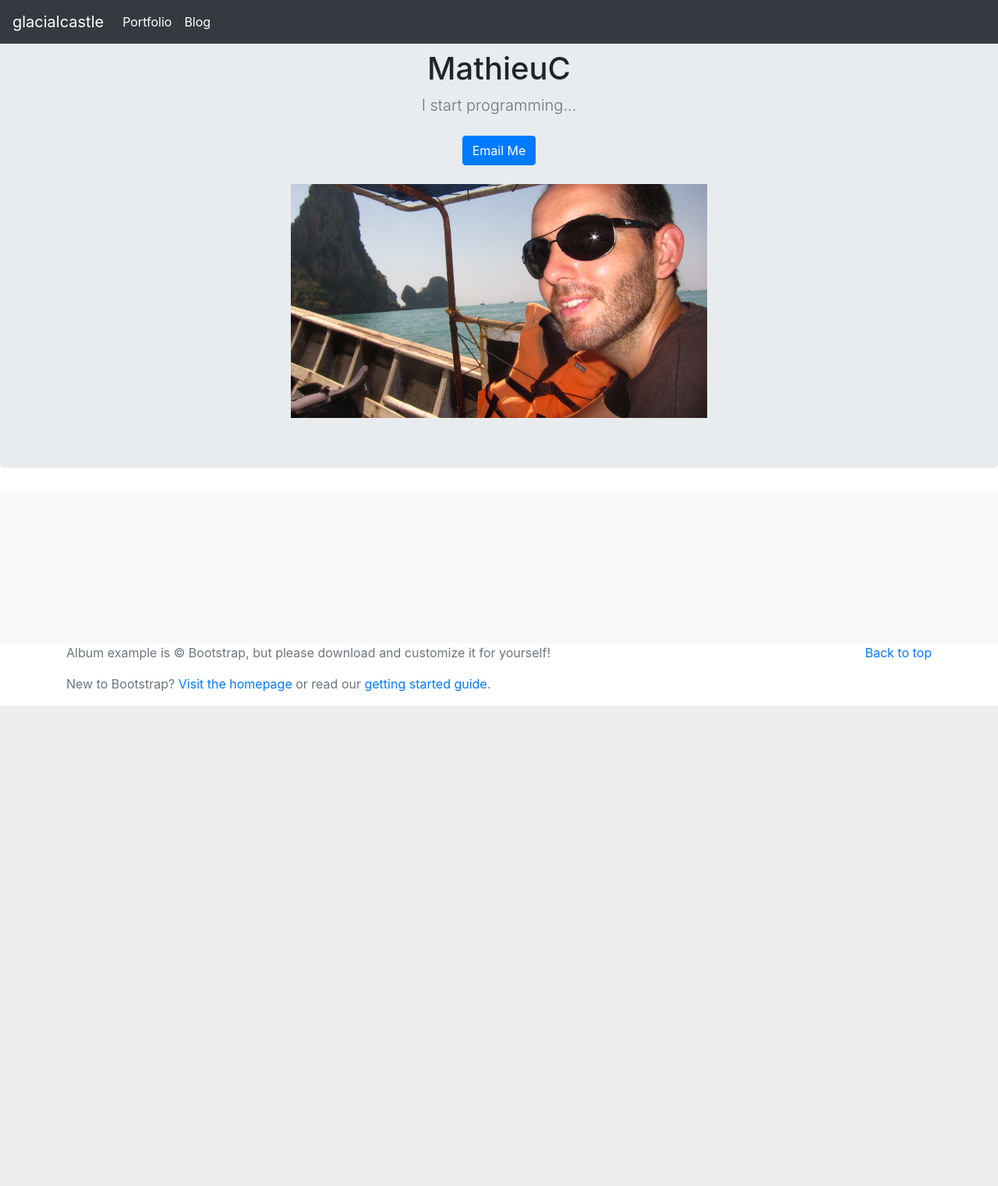
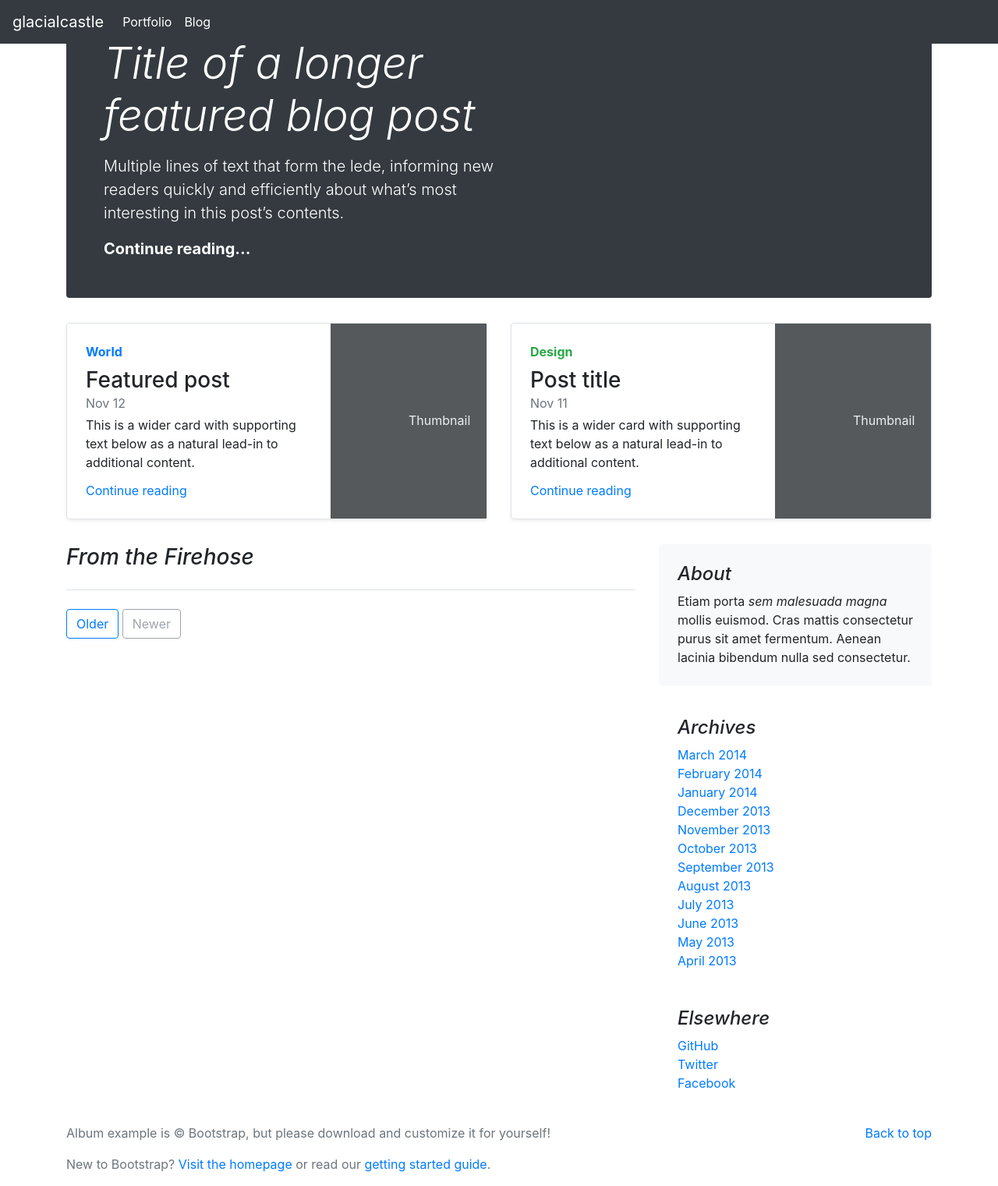
Before and after one commit to mathieuc22/glacialcastle, a Django app: page /blog/ in a window 1280 px wide. Shown: the whole page at 78% size. Before the commit the page ends 905 px from the top, so only its background shows below. Run offline with Django 3.2, Linux system fonts and the light colour scheme; data that the repository does not hold is empty; parts of the project's set-up code (start-up, migrations or seed data) failed here and were passed over; some libraries are stand-ins or nearby versions.

Commit message:
change blog template

```diff
--- a/app/blog/templates/blog/post_list.html
+++ b/app/blog/templates/blog/post_list.html
@@ -1,25 +1,112 @@
 {% extends 'base.html' %}
 
+{% block content %}
 
-{% block content %}
-{% if user.is_authenticated %}
-<a href="{% url 'post_new' %}" class="top-menu">Add</a>
-{% endif %}
-<div class="album py-5 bg-light">
-  <div class="container">
-      <div class="row">
-    <div class="col-md-8">
-    {% for post in posts %}
-        <div class="post">
-            <div class="date">
-                {{ post.published_date }}
-            </div>
-            <h2><a href="{% url 'post_detail' pk=post.pk %}">{{ post.title }}</a></h2>
-            <p>{{ post.text|linebreaksbr }}</p>
+
+    <div class="container">
+  <div class="jumbotron p-4 p-md-5 text-white rounded bg-dark">
+    <div class="col-md-6 px-0">
+      <h1 class="display-4 font-italic">Title of a longer featured blog post</h1>
+      <p class="lead my-3">Multiple lines of text that form the lede, informing new readers quickly and efficiently about what’s most interesting in this post’s contents.</p>
+      <p class="lead mb-0"><a href="#" class="text-white font-weight-bold">Continue reading...</a></p>
+    </div>
+  </div>
+
+  <div class="row mb-2">
+    <div class="col-md-6">
+      <div class="row no-gutters border rounded overflow-hidden flex-md-row mb-4 shadow-sm h-md-250 position-relative">
+        <div class="col p-4 d-flex flex-column position-static">
+          <strong class="d-inline-block mb-2 text-primary">World</strong>
+          <h3 class="mb-0">Featured post</h3>
+          <div class="mb-1 text-muted">Nov 12</div>
+          <p class="card-text mb-auto">This is a wider card with supporting text below as a natural lead-in to additional content.</p>
+          <a href="#" class="stretched-link">Continue reading</a>
         </div>
-    {% endfor %}
+        <div class="col-auto d-none d-lg-block">
+          <svg class="bd-placeholder-img" width="200" height="250" xmlns="http://www.w3.org/2000/svg" preserveAspectRatio="xMidYMid slice" focusable="false" role="img" aria-label="Placeholder: Thumbnail"><title>Placeholder</title><rect width="100%" height="100%" fill="#55595c"/><text x="50%" y="50%" fill="#eceeef" dy=".3em">Thumbnail</text></svg>
+        </div>
+      </div>
     </div>
+    <div class="col-md-6">
+      <div class="row no-gutters border rounded overflow-hidden flex-md-row mb-4 shadow-sm h-md-250 position-relative">
+        <div class="col p-4 d-flex flex-column position-static">
+          <strong class="d-inline-block mb-2 text-success">Design</strong>
+          <h3 class="mb-0">Post title</h3>
+          <div class="mb-1 text-muted">Nov 11</div>
+          <p class="mb-auto">This is a wider card with supporting text below as a natural lead-in to additional content.</p>
+          <a href="#" class="stretched-link">Continue reading</a>
+        </div>
+        <div class="col-auto d-none d-lg-block">
+          <svg class="bd-placeholder-img" width="200" height="250" xmlns="http://www.w3.org/2000/svg" preserveAspectRatio="xMidYMid slice" focusable="false" role="img" aria-label="Placeholder: Thumbnail"><title>Placeholder</title><rect width="100%" height="100%" fill="#55595c"/><text x="50%" y="50%" fill="#eceeef" dy=".3em">Thumbnail</text></svg>
+        </div>
+      </div>
+    </div>
+  </div>
 </div>
-</div>
-</div>
+
+<main role="main" class="container">
+  <div class="row">
+    <div class="col-md-8 blog-main">
+      <h3 class="pb-4 mb-4 font-italic border-bottom">
+        From the Firehose
+      </h3>
+
+      {% if user.is_authenticated %}
+      <a href="{% url 'post_new' %}" class="top-menu">Add</a>
+      {% endif %}
+
+      {% for post in posts %}
+      <div class="blog-post">
+        <h2 class="blog-post-title"><a href="{% url 'post_detail' pk=post.pk %}">{{ post.title }}</a></h2>
+        <p class="blog-post-meta">{{ post.published_date }} by <a href="#">Mark</a></p>
+
+        <p>{{ post.text|linebreaksbr }}</p>
+      </div><!-- /.blog-post -->
+      {% endfor %}
+
+      <nav class="blog-pagination">
+        <a class="btn btn-outline-primary" href="#">Older</a>
+        <a class="btn btn-outline-secondary disabled" href="#" tabindex="-1" aria-disabled="true">Newer</a>
+      </nav>
+
+    </div><!-- /.blog-main -->
+
+    <aside class="col-md-4 blog-sidebar">
+      <div class="p-4 mb-3 bg-light rounded">
+        <h4 class="font-italic">About</h4>
+        <p class="mb-0">Etiam porta <em>sem malesuada magna</em> mollis euismod. Cras mattis consectetur purus sit amet fermentum. Aenean lacinia bibendum nulla sed consectetur.</p>
+      </div>
+
+      <div class="p-4">
+        <h4 class="font-italic">Archives</h4>
+        <ol class="list-unstyled mb-0">
+          <li><a href="#">March 2014</a></li>
+          <li><a href="#">February 2014</a></li>
+          <li><a href="#">January 2014</a></li>
+          <li><a href="#">December 2013</a></li>
+          <li><a href="#">November 2013</a></li>
+          <li><a href="#">October 2013</a></li>
+          <li><a href="#">September 2013</a></li>
+          <li><a href="#">August 2013</a></li>
+          <li><a href="#">July 2013</a></li>
+          <li><a href="#">June 2013</a></li>
+          <li><a href="#">May 2013</a></li>
+          <li><a href="#">April 2013</a></li>
+        </ol>
+      </div>
+
+      <div class="p-4">
+        <h4 class="font-italic">Elsewhere</h4>
+        <ol class="list-unstyled">
+          <li><a href="#">GitHub</a></li>
+          <li><a href="#">Twitter</a></li>
+          <li><a href="#">Facebook</a></li>
+        </ol>
+      </div>
+    </aside><!-- /.blog-sidebar -->
+
+  </div><!-- /.row -->
+
+</main><!-- /.container -->
+
 {% endblock %}
--- a/app/templates/base.html
+++ b/app/templates/base.html
@@ -15,8 +15,8 @@
 
 <body>
   <header>
-      <!-- Fixed navbar -->
-      <nav class="navbar navbar-expand-md navbar-dark fixed-top bg-dark">
+    <!-- Fixed navbar : il faut corriger la position -->
+    <nav class="navbar navbar-expand-md navbar-dark bg-dark mb-4 fixed-top ">
       <a class="navbar-brand" href="#">glacialcastle</a>
       <button class="navbar-toggler" type="button" data-toggle="collapse" data-target="#navbarCollapse" aria-controls="navbarCollapse" aria-expanded="false" aria-label="Toggle navigation">
         <span class="navbar-toggler-icon"></span>
@@ -38,29 +38,11 @@
       </div>
     </nav>
   </header>
-    <main role="main">
 
-      <section class="jumbotron text-center">
-        <div class="container">
-          <h1 class="jumbotron-heading">MathieuC</h1>
-          <p class="lead text-muted">I start programming...</p>
-          <p>
-            <a href="mailto:mathieu.collet@gmail.com" class="btn btn-primary my-2">Email Me</a>
-          </p>
-          <img src="{% static 'me.jpg' %}" height="300" />
-        </div>
-      </section>
 
-      <div class="album py-5 bg-light">
-        <div class="container">
-            <div class="row">
   {% block content %}
   {% endblock %}
-            </div>
-        </div>
-      </div>
 
-    </main>
 
   <footer class="text-muted">
     <div class="container">
```
Also changed, not shown: app/portfolio/templates/jobs/home.html (+22 -1 lines). Lines whose indentation alone changed are shown as unchanged.
